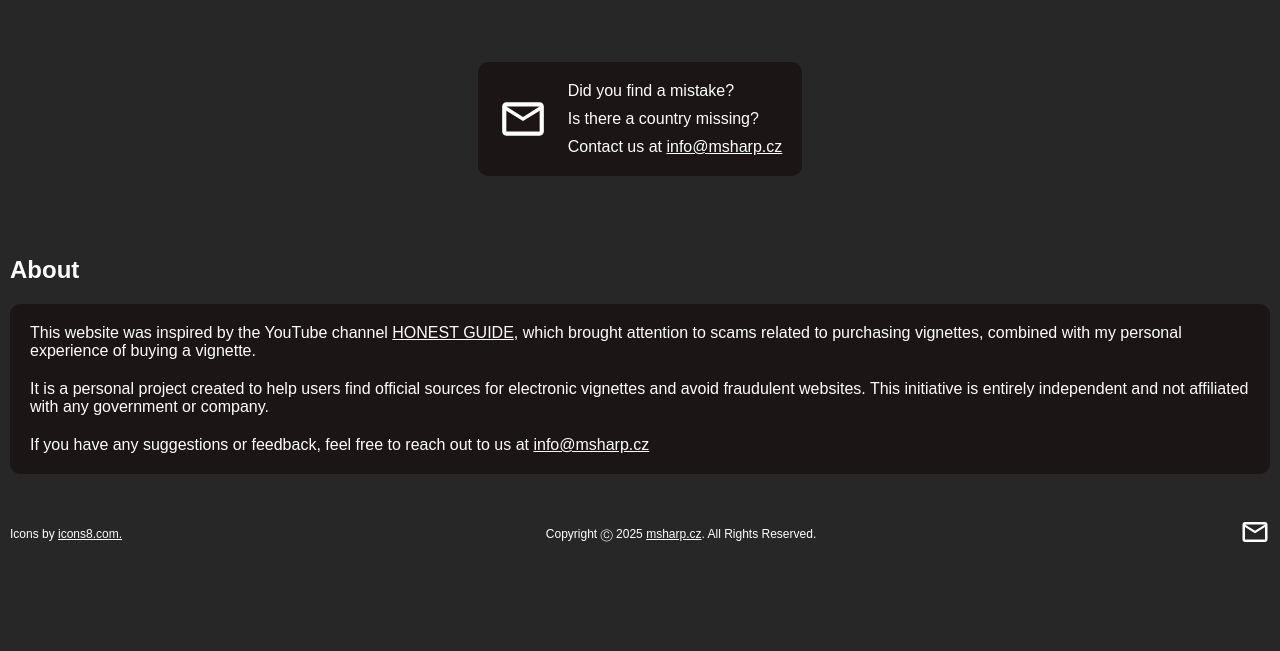
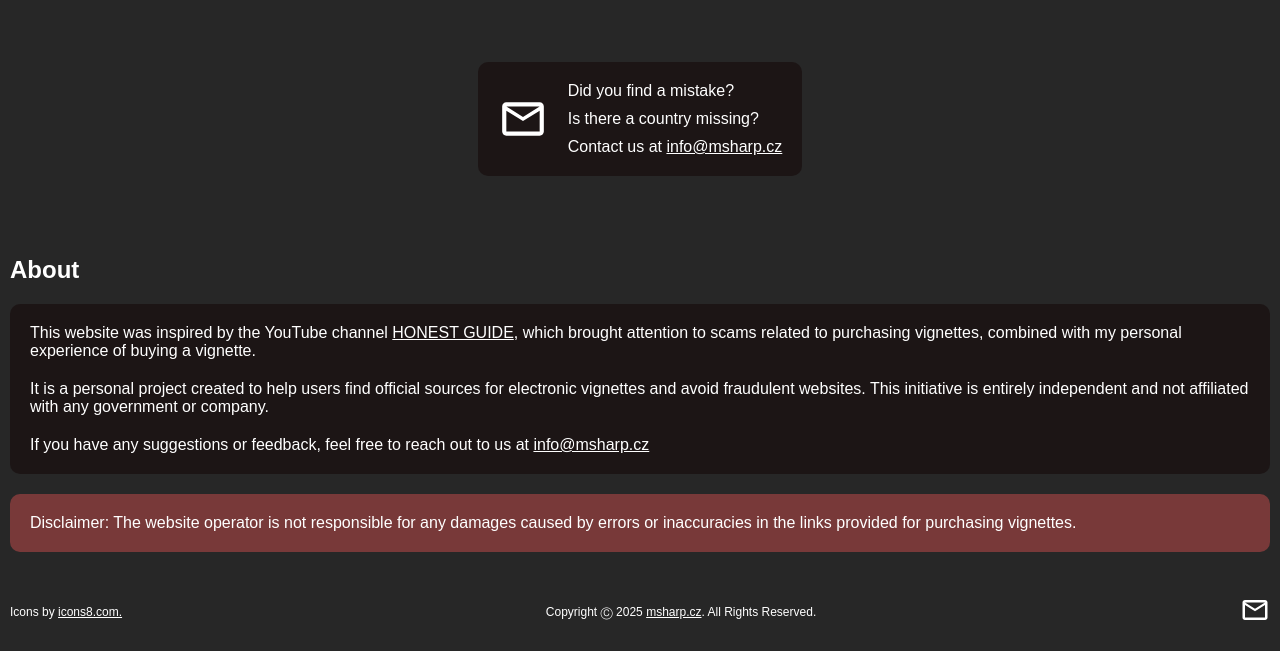
Before and after one commit to m-hcz/buyvignettesafe, a plain HTML site: page index.html in a window 1280 px wide. Shown: the part 1767-2418 px from the top of the page. Before the commit the page ends 2340 px from the top, so only its background shows below. Drawn offline with Linux system fonts and the light colour scheme.

Commit message:
disclaimer

```diff
--- a/css/styles.css
+++ b/css/styles.css
@@ -176,6 +176,15 @@ body {
     border-radius: var(--default-spacing);
 }
 
+.about-disclaimer {
+    display: flex;
+    flex-direction: column;
+    gap: calc(var(--default-spacing)*2);
+    padding: calc(var(--default-spacing)*2);
+    background-color: var(--color-bg-info);
+    border-radius: var(--default-spacing);
+}
+
 .note {
     font-size: 12px;
 }
--- a/index.html
+++ b/index.html
@@ -182,6 +182,10 @@
                         government or company.</p>
                     <p>If you have any suggestions or feedback, feel free to reach out to us at <a class="underline"
                             href="mailto:info@msharp.cz">info@msharp.cz</a></p>
+                        </div>
+                        <div class="about-disclaimer">
+                            <p>Disclaimer: The website operator is not responsible for any damages caused by
+                                errors or inaccuracies in the links provided for purchasing vignettes.</p>
                 </div>
             </div>
         </div>
```
